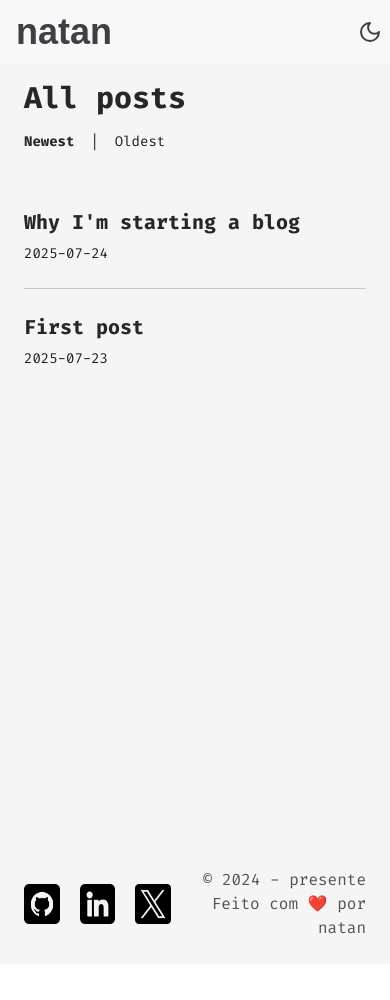
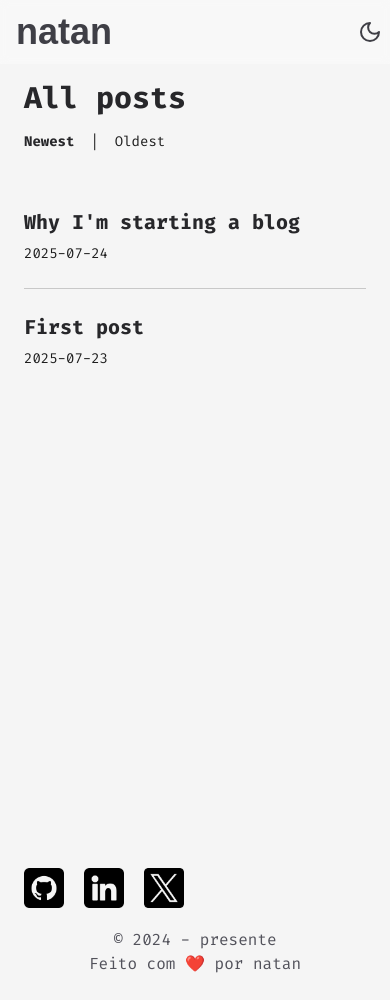
Before and after one commit to natanalmeida03/Portfolio-Nextjs, a Next.js app: page /me in a window 390 px wide. Before the commit the page ends 964 px from the top, so only its background shows below. Built offline with nearby package versions, Linux system fonts and the light colour scheme; a web font is replaced by a local one.

Commit message:
fix(ts): fix footer on mobile

```diff
--- a/src/components/me/Footer.tsx
+++ b/src/components/me/Footer.tsx
@@ -3,7 +3,7 @@ import { ArrowRight } from "lucide-react";
 function Footer() {
   return (
     <footer className="bg-bk4 dark:bg-bk2 pt-6 pb-6">
-        <div className="mx-auto max-w-3xl px-6 flex items-center justify-between">
+        <div className="mx-auto max-w-3xl px-6 flex flex-col gap-5 md:flex-row md:gap-0 items-center justify-between">
             <div className="flex gap-5 h-10">
                 <a href="https://github.com/natanalmeida03" target="_blank" className="hover:-translate-y-2 dark:invert transition-all duration-300">
                 <img src="/github_c.png" alt="github" className="h-full" />
@@ -15,7 +15,7 @@ function Footer() {
                 <img src="/twitter.png" alt="" className="h-full" />
                 </a>
             </div>
-            <div className="text-right">
+            <div className="text-center md:text-right">
                 <p className="text-black dark:text-white">© 2024 - presente</p>
                 <p className="text-black dark:text-white">Feito com ❤️ por natan</p>
             </div>
```
